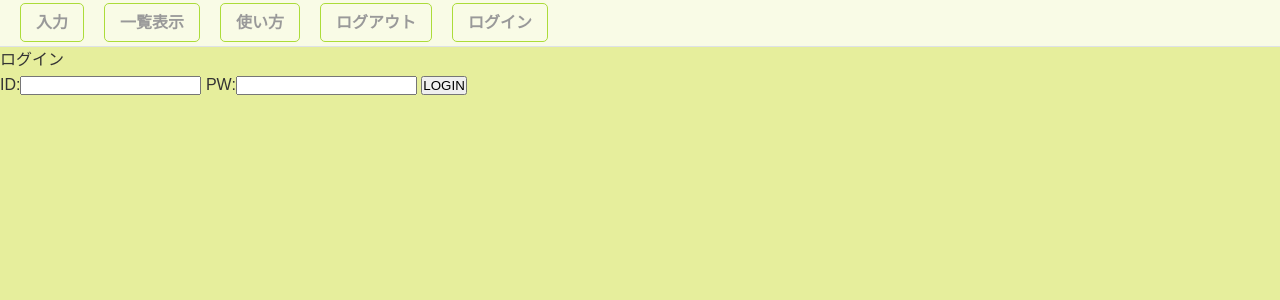
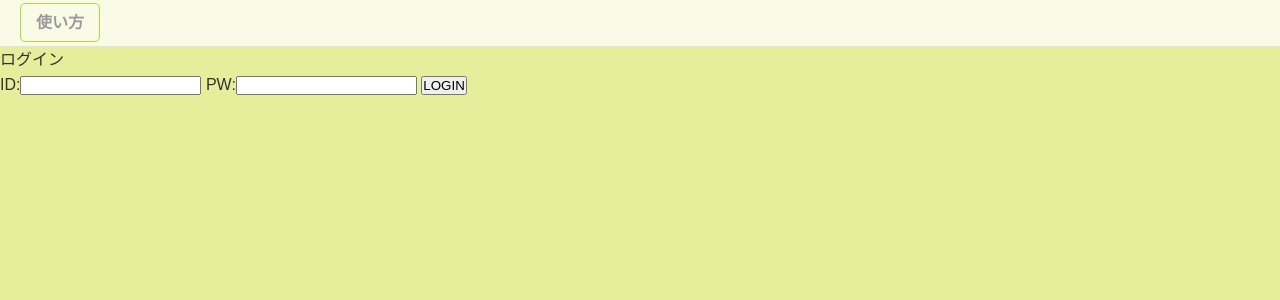
Before and after one commit to hitomi-takebe/pomodoro_rich, a PHP site: page /php/login.php in a window 1280 px wide. Shown: the top 300 px of the page. Run offline with PHP 8.4, Linux system fonts and the light colour scheme.

Commit message:
header整理

```diff
--- a/php/detail.php
+++ b/php/detail.php
@@ -43,7 +43,7 @@ if ($status === false) {
     <p class="link_title"><a href="select.php">一覧表示</a></p>
     <p class="link_title"><a href="../index.php">使い方</a></p>
     <p class="link_title"><a href="logout.php">ログアウト</a></p>
-    <p class="link_title"><a href="login.php">ログイン</a></p>
+    <!-- <p class="link_title"><a href="login.php">ログイン</a></p> -->
 </header>
 
 <body>
--- a/php/form.php
+++ b/php/form.php
@@ -20,7 +20,7 @@ loginCheck(); // loginCheck 関数を呼び出し
     <p class="link_title"><a href="select.php">一覧表示</a></p>
     <p class="link_title"><a href="../index.php">使い方</a></p>
     <p class="link_title"><a href="logout.php">ログアウト</a></p>
-    <p class="link_title"><a href="login.php">ログイン</a></p>
+    <!-- <p class="link_title"><a href="login.php">ログイン</a></p> -->
 </header>
 
 <body>
--- a/php/form_confirm.php
+++ b/php/form_confirm.php
@@ -21,7 +21,7 @@
     <p class="link_title"><a href="select.php">一覧表示</a></p>
     <p class="link_title"><a href="../index.php">使い方</a></p>
     <p class="link_title"><a href="logout.php">ログアウト</a></p>
-    <p class="link_title"><a href="login.php">ログイン</a></p>
+    <!-- <p class="link_title"><a href="login.php">ログイン</a></p> -->
 </header>
 
 
--- a/php/login.php
+++ b/php/login.php
@@ -15,11 +15,11 @@
 </head>
 
 <header>
-    <p class="link_title"><a href="form.php">入力</a></p>
-    <p class="link_title"><a href="select.php">一覧表示</a></p>
+    <!-- <p class="link_title"><a href="form.php">入力</a></p> -->
+    <!-- <p class="link_title"><a href="select.php">一覧表示</a></p> -->
     <p class="link_title"><a href="../index.php">使い方</a></p>
-    <p class="link_title"><a href="logout.php">ログアウト</a></p>
-    <p class="link_title"><a href="login.php">ログイン</a></p>
+    <!-- <p class="link_title"><a href="logout.php">ログアウト</a></p> -->
+    <!-- <p class="link_title"><a href="login.php">ログイン</a></p> -->
 </header>
 
 <body>
--- a/php/login_form.php
+++ b/php/login_form.php
@@ -21,7 +21,7 @@
     <p class="link_title"><a href="select.php">一覧表示</a></p>
     <p class="link_title"><a href="../index.php">使い方</a></p>
     <p class="link_title"><a href="logout.php">ログアウト</a></p>
-    <p class="link_title"><a href="login.php">ログイン</a></p>
+    <!-- <p class="link_title"><a href="login.php">ログイン</a></p> -->
 </header>
 
 <body>
--- a/php/select.php
+++ b/php/select.php
@@ -68,7 +68,7 @@ if ($_SESSION['kanri_flg'] === 1) {
     <p class="link_title"><a href="select.php">一覧表示</a></p>
     <p class="link_title"><a href="../index.php">使い方</a></p>
     <p class="link_title"><a href="logout.php">ログアウト</a></p>
-    <p class="link_title"><a href="login.php">ログイン</a></p>
+    <!-- <p class="link_title"><a href="login.php">ログイン</a></p> -->
 </header>
 
 <body>
--- a/php/timer.php
+++ b/php/timer.php
@@ -20,7 +20,7 @@ loginCheck();
     <p class="link_title"><a href="select.php">一覧表示</a></p>
     <p class="link_title"><a href="../index.php">使い方</a></p>
     <p class="link_title"><a href="logout.php">ログアウト</a></p>
-    <p class="link_title"><a href="login.php">ログイン</a></p>
+    <!-- <p class="link_title"><a href="login.php">ログイン</a></p> -->
 </header>
 
 <body>
```
